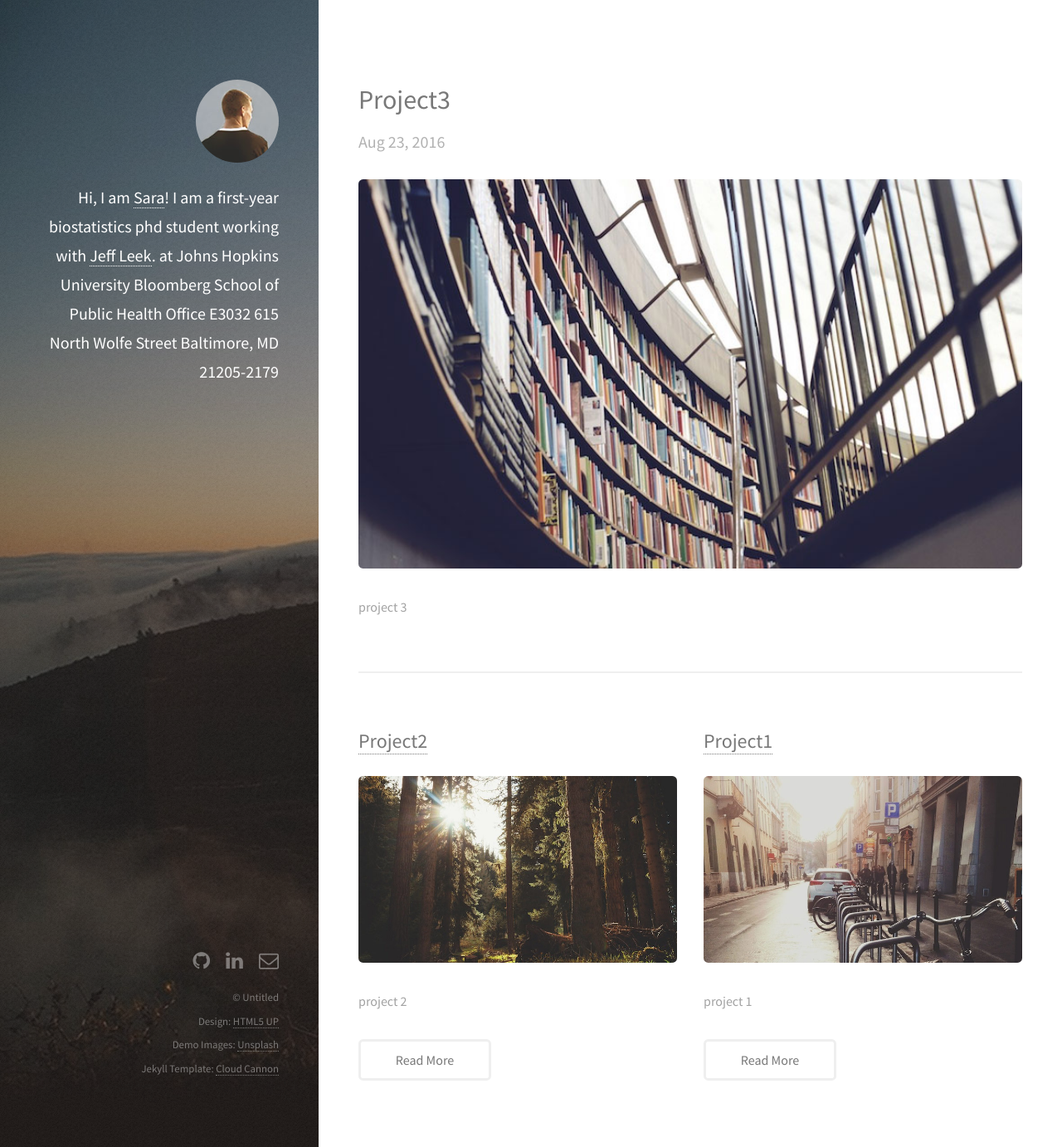
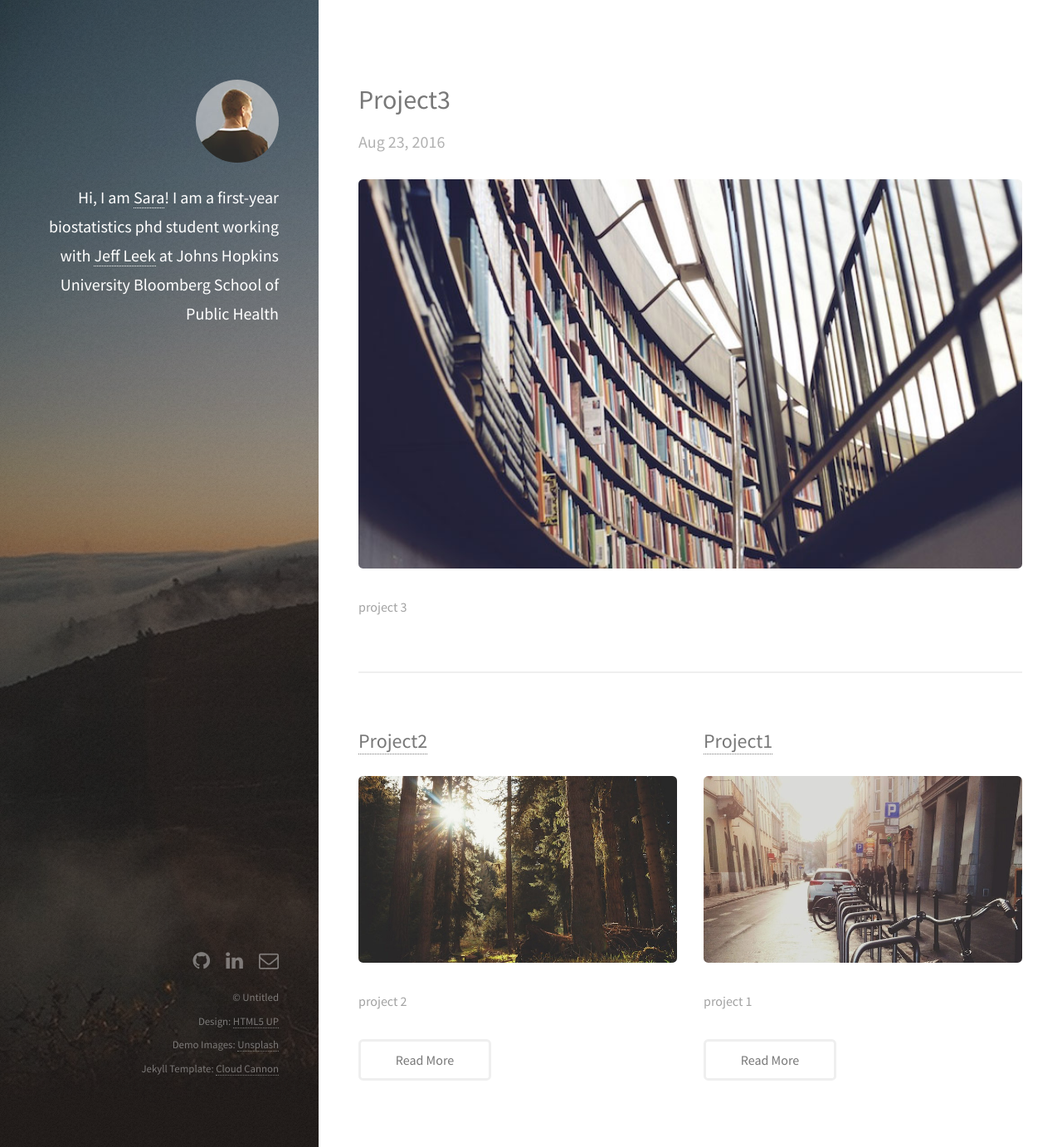
Before and after one commit to SiruoWang/SiruoWang.github.io, a Jekyll site: the page built from index.html, in a window 1280 px wide and 1382 px high. Shown: the whole window at 83% size. Built offline with Jekyll 4.4.1, drawn with Linux system fonts in a browser that asks for light colours.

Commit message:
Update default.html

```diff
--- a/_layouts/default.html
+++ b/_layouts/default.html
@@ -24,9 +24,9 @@
           <a href="#" class="image avatar"><img src="/images/avatar.jpg" alt="" /></a>
           <h1><strong>Hi, I am <a href="/">Sara</a>!</strong><br />
           <strong>I am a first-year biostatistics phd student</strong><br />
-          <strong>working with <a href="http://jtleek.com">Jeff Leek</a>.</strong><br />
-          <strong>at Johns Hopkins University Bloomberg School of Public Health<br />
-          Office E3032 615 North Wolfe Street Baltimore, MD 21205-2179</strong><br />
+          <strong>working with <a href="http://jtleek.com">Jeff Leek</a></strong><br />
+          <strong>at Johns Hopkins University Bloomberg School of Public Health
+          </strong><br />
           </h1>
       </header>
 
```
